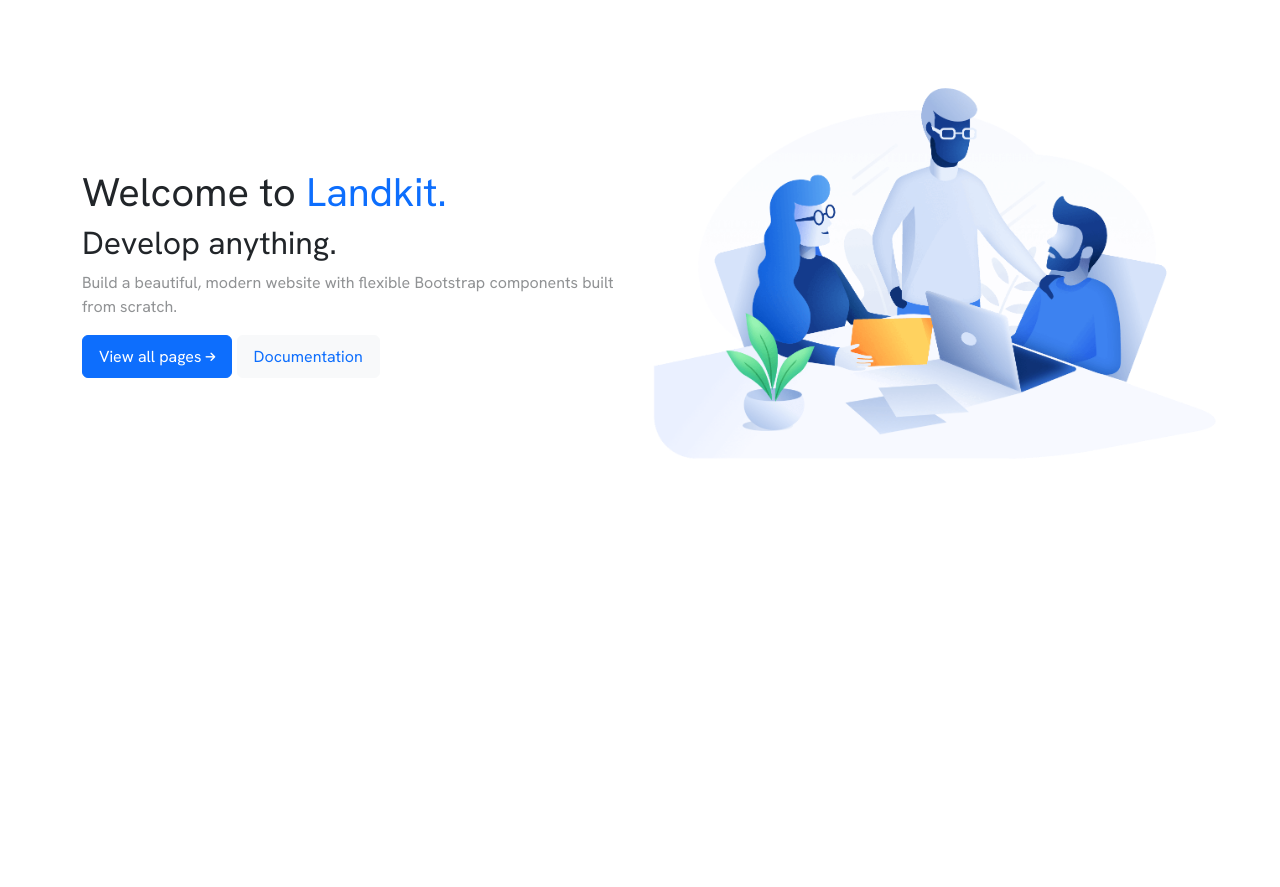
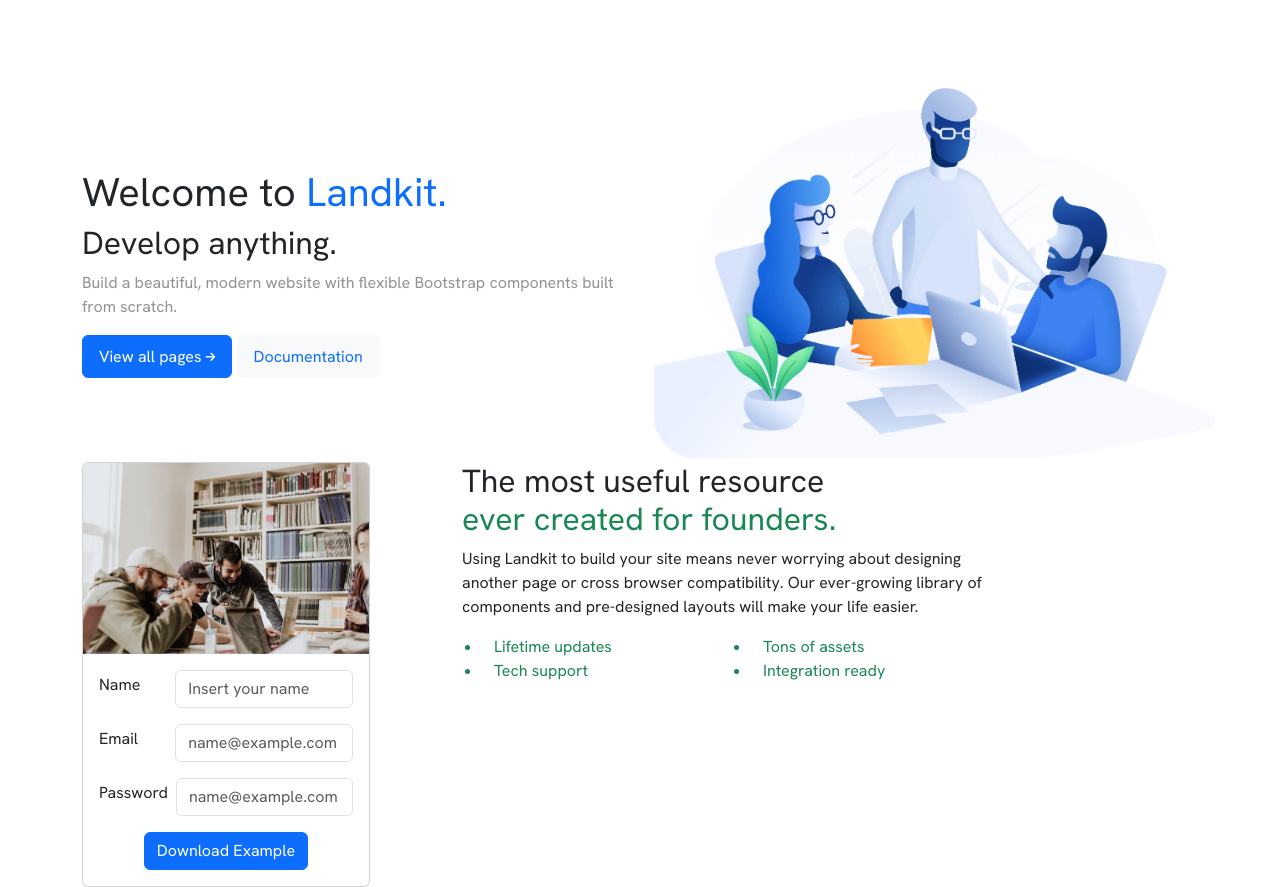
Before and after one commit to ChiaraPassaro/landkit, a plain HTML site: page index.html in a window 1280 px wide. Shown: the part 74-961 px from the top of the page. Before the commit the page ends 800 px from the top, so only its background shows below. Drawn offline with nearby package versions, Linux system fonts and the light colour scheme.

Commit message:
feat: added card bootstrap with form

```diff
--- a/css/style.css
+++ b/css/style.css
@@ -1,6 +1,6 @@
 body {
   min-width: 340px;
-  font-family: 'Hanken Grotesk', sans-serif;
+  font-family: "Hanken Grotesk", sans-serif;
 }
 
 .land-logo {
@@ -30,3 +30,7 @@ body {
     height: 308px;
   }
 }
+
+.example input {
+  width: 70%;
+}
--- a/index.html
+++ b/index.html
@@ -1,18 +1,28 @@
 <!DOCTYPE html>
 <html lang="en">
-
   <head>
-  <meta charset="UTF-8">
-  <meta name="viewport" content="width=device-width, initial-scale=1.0">
-  <link rel="preconnect" href="https://fonts.googleapis.com">
-  <link rel="preconnect" href="https://fonts.gstatic.com" crossorigin>
-  <link href="https://fonts.googleapis.com/css2?family=Hanken+Grotesk&display=swap" rel="stylesheet">
-  <link rel="stylesheet" href="https://cdnjs.cloudflare.com/ajax/libs/font-awesome/6.5.1/css/all.min.css"
+    <meta charset="UTF-8" />
+    <meta name="viewport" content="width=device-width, initial-scale=1.0" />
+    <link rel="preconnect" href="https://fonts.googleapis.com" />
+    <link rel="preconnect" href="https://fonts.gstatic.com" crossorigin />
+    <link
+      href="https://fonts.googleapis.com/css2?family=Hanken+Grotesk&display=swap"
+      rel="stylesheet"
+    />
+    <link
+      rel="stylesheet"
+      href="https://cdnjs.cloudflare.com/ajax/libs/font-awesome/6.5.1/css/all.min.css"
       integrity="sha512-DTOQO9RWCH3ppGqcWaEA1BIZOC6xxalwEsw9c2QQeAIftl+Vegovlnee1c9QX4TctnWMn13TZye+giMm8e2LwA=="
-    crossorigin="anonymous" referrerpolicy="no-referrer" />
-  <link href="https://cdn.jsdelivr.net/npm/bootstrap@5.3.2/dist/css/bootstrap.min.css" rel="stylesheet"
-    integrity="sha384-T3c6CoIi6uLrA9TneNEoa7RxnatzjcDSCmG1MXxSR1GAsXEV/Dwwykc2MPK8M2HN" crossorigin="anonymous">
-  <link rel="stylesheet" href="./css/style.css">
+      crossorigin="anonymous"
+      referrerpolicy="no-referrer"
+    />
+    <link
+      href="https://cdn.jsdelivr.net/npm/bootstrap@5.3.2/dist/css/bootstrap.min.css"
+      rel="stylesheet"
+      integrity="sha384-T3c6CoIi6uLrA9TneNEoa7RxnatzjcDSCmG1MXxSR1GAsXEV/Dwwykc2MPK8M2HN"
+      crossorigin="anonymous"
+    />
+    <link rel="stylesheet" href="./css/style.css" />
     <title>Document</title>
   </head>
 
@@ -21,16 +31,20 @@
     <div class="header container">
       <div class="row mb-4 mt-4">
         <div class="col-3 col-lg-2 d-flex align-items-center">
-        <img class="land-logo" src="./img/brand.svg" alt="Landkit">
+          <img class="land-logo" src="./img/brand.svg" alt="Landkit" />
         </div>
-      <div class="col-lg-8 align-items-center justify-content-center d-none d-lg-flex">
+        <div
+          class="col-lg-8 align-items-center justify-content-center d-none d-lg-flex"
+        >
           <!-- <ul class="list-inline text-center">
           <li class="list-inline-item">Landings</li>
           <li class="list-inline-item">Pages</li>
           <li class="list-inline-item">Account</li>
           <li class="list-inline-item">Documentation</li>
         </ul> -->
-        <ul class="list-unstyled d-flex justify-content-center align-items-center m-0">
+          <ul
+            class="list-unstyled d-flex justify-content-center align-items-center m-0"
+          >
             <li class="me-2 ms-2">Landings</li>
             <li class="me-2 ms-2">Pages</li>
             <li class="me-2 ms-2">Account</li>
@@ -38,8 +52,12 @@
           </ul>
         </div>
         <div class="col-9 col-lg-2 text-end">
-        <button class="btn btn-primary d-none d-lg-inline-block">Primary</button>
-        <button class="btn d-inline-block d-lg-none fs-2"><i class="fa-solid fa-bars"></i></button>
+          <button class="btn btn-primary d-none d-lg-inline-block">
+            Primary
+          </button>
+          <button class="btn d-inline-block d-lg-none fs-2">
+            <i class="fa-solid fa-bars"></i>
+          </button>
         </div>
       </div>
     </div>
@@ -61,25 +79,107 @@
 
     <div class="container mt-10">
       <div class="row text-center text-md-start">
-      <div class="col-12 col-md-6 order-md-first order-last d-flex flex-column justify-content-center">
+        <div
+          class="col-12 col-md-6 order-md-first order-last d-flex flex-column justify-content-center"
+        >
           <h1>Welcome to <span class="text-primary">Landkit.</span></h1>
           <h2>Develop anything.</h2>
-        <p class="text-body-tertiary"> Build a beautiful, modern website with flexible Bootstrap components built from
-          scratch.</p>
+          <p class="text-body-tertiary">
+            Build a beautiful, modern website with flexible Bootstrap components
+            built from scratch.
+          </p>
           <div class="actions">
-          <button class="btn btn-primary py-2 px-3 land-btn-arrow"><span class="align-middle">View all pages</span> <i
-              class="fa-solid fa-arrow-right"></i></button>
-          <button class="btn btn-light py-2 px-3 text-primary"><span class="align-middle">Documentation</span>
+            <button class="btn btn-primary py-2 px-3 land-btn-arrow">
+              <span class="align-middle">View all pages</span>
+              <i class="fa-solid fa-arrow-right"></i>
+            </button>
+            <button class="btn btn-light py-2 px-3 text-primary">
+              <span class="align-middle">Documentation</span>
             </button>
           </div>
         </div>
         <div class="col-12 col-md-6 mb-4 mb-md-0 order-first order-md-last">
-        <img class="land-jumbo-img" src="./img/illustration-2.png" alt="">
+          <img class="land-jumbo-img" src="./img/illustration-2.png" alt="" />
         </div>
       </div>
     </div>
+    <!-- /Jumbo -->
 
-  <!-- /Jumbo -->
+    <!-- Example -->
+    <div class="container example">
+      <div class="row">
+        <div class="col-4">
+          <div class="card" style="width: 18rem">
+            <img src="/img/photo-2 (1).jpg" class="card-img-top" alt="..." />
+            <div class="card-body">
+              <form action="">
+                <div
+                  class="mb-3 d-flex align-items-center justify-content-between"
+                >
+                  <label for="exampleFormControlInput1" class="form-label me-2"
+                    >Name</label
+                  >
+                  <input
+                    type="text"
+                    class="form-control"
+                    name="name"
+                    placeholder="Insert your name"
+                  />
+                </div>
+                <div
+                  class="mb-3 d-flex align-items-center justify-content-between"
+                >
+                  <label for="exampleFormControlInput1" class="form-label me-2"
+                    >Email</label
+                  >
+                  <input
+                    type="email"
+                    class="form-control"
+                    name="email"
+                    placeholder="name@example.com"
+                  />
+                </div>
+                <div
+                  class="mb-3 d-flex align-items-center justify-content-between"
+                >
+                  <label for="exampleFormControlInput1" class="form-label me-2"
+                    >Password</label
+                  >
+                  <input
+                    type="password"
+                    class="form-control"
+                    name="password"
+                    placeholder="name@example.com"
+                  />
+                </div>
+                <div class="text-center">
+                  <button class="btn btn-primary">Download Example</button>
+                </div>
+              </form>
+            </div>
+          </div>
+        </div>
+        <div class="col-6">
+          <h2>
+            The most useful resource <br />
+            <span class="text-success"> ever created for founders. </span>
+          </h2>
+          <p>
+            Using Landkit to build your site means never worrying about
+            designing another page or cross browser compatibility. Our
+            ever-growing library of components and pre-designed layouts will
+            make your life easier.
+          </p>
+
+          <ul class="row text-success">
+            <li class="col-6">Lifetime updates</li>
+            <li class="col-6">Tons of assets</li>
+            <li class="col-6">Tech support</li>
+            <li class="col-6">Integration ready</li>
+          </ul>
+        </div>
+      </div>
+    </div>
+    <!-- /Example -->
   </body>
-
 </html>
```
Also changed, not shown: img/photo-2 (1).jpg (added). Lines whose indentation alone changed are shown as unchanged.
